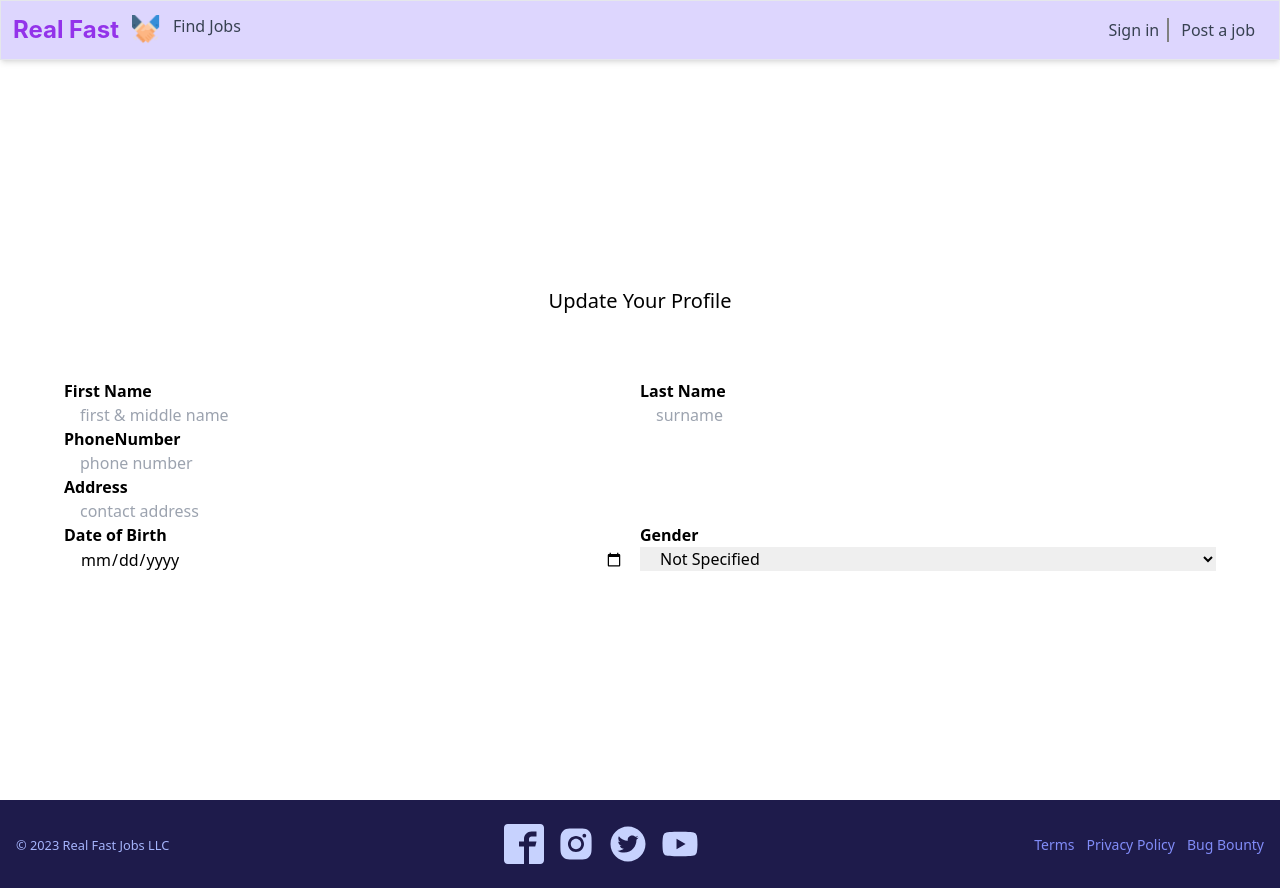
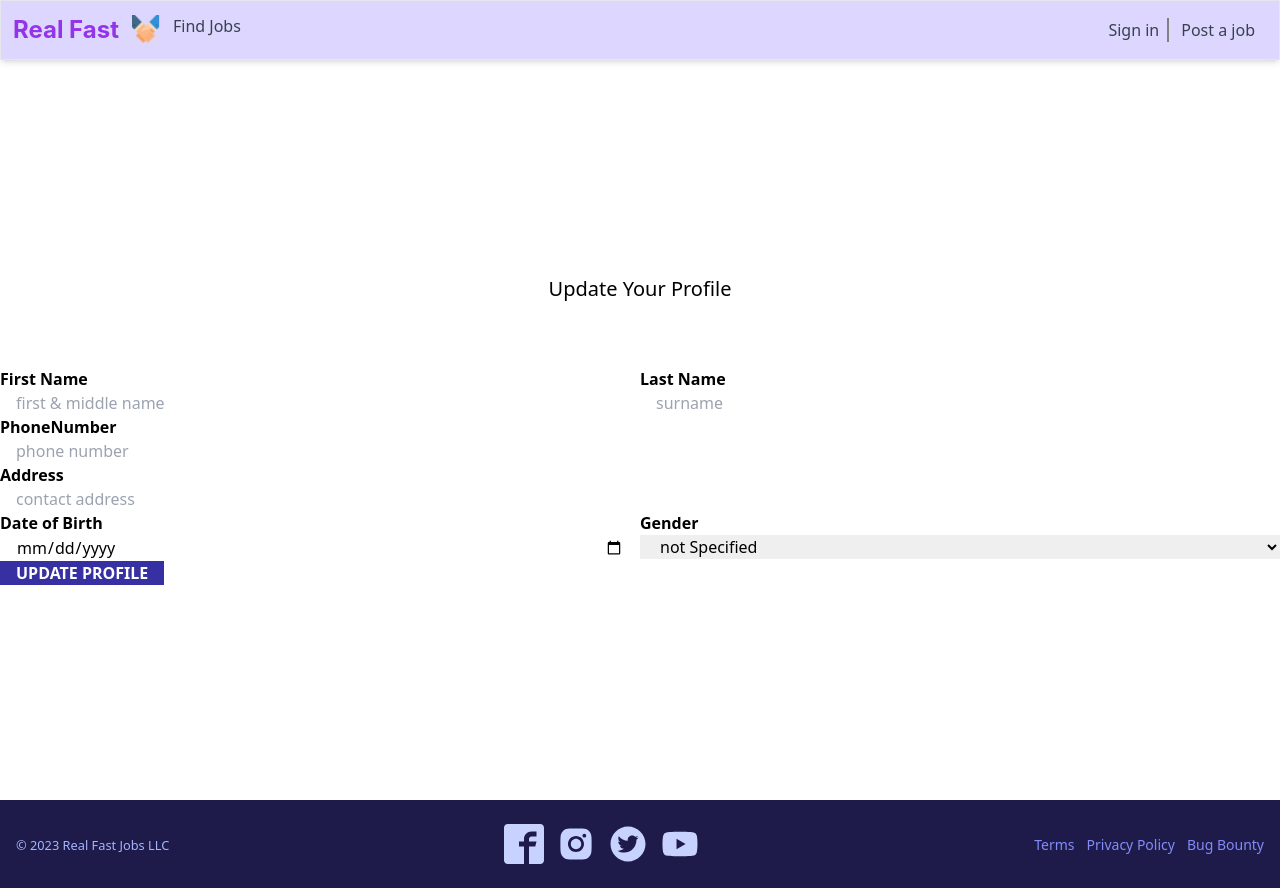
Before and after one commit to dami-josif/realfast, a Next.js app: page /talents/profile-update in a window 1280 px wide. Built offline with nearby package versions, Linux system fonts and the light colour scheme.

Commit message:
new commit

```diff
--- a/components/MainNav.js
+++ b/components/MainNav.js
@@ -52,7 +52,7 @@ export default function MainNav() {
             <div className={navbarStyles.halfScreenMenuBlock}>
                 <ul className={navbarStyles.mobileMenuItems}>
                 <li className={navbarStyles.mobileMenuItem}>
-                    <Link href='#' className={navbarStyles.mobileMenuText}>Home</Link>
+                    <Link href='/'  className={navbarStyles.mobileMenuText} onClick={() => setShowMobileNav(false)}>Home</Link>
                 </li>
                 <li className={navbarStyles.mobileMenuItem}>
                     <Link href='#' className={navbarStyles.mobileMenuText}>Find Jobs</Link>
@@ -69,11 +69,11 @@ export default function MainNav() {
                 </ul>
 
                 <div className={navbarStyles.mobileBottomItems}>
-                <Link href='#' className={navbarStyles.signinBtn}>
+                <Link href='#' className={navbarStyles.authBtn}>
                     <span className={navbarStyles.btnItems}>Sign in</span>
                     <AiOutlineArrowRight className={navbarStyles.btnItems}/></Link>
-                <Link href='#' className={navbarStyles.createAcctBtn}>
-                    <span>Create account</span>
+                <Link href='#' className={navbarStyles.authBtn} style={{backgroundColor:'#3730a3',color:'#fff'}}>
+                    <span className={navbarStyles.btnItems}>Create account</span>
                     <AiOutlineArrowRight />
                 </Link>
                 </div>
@@ -96,8 +96,8 @@ const navbarStyles = {
     mobileMenuItems:'flex flex-col gap-3 pt-[60px] pr-4',
     mobileMenuItem:'text-end',
     mobileMenuText:'text-[20px] font-reading text-gray-400',
-    mobileBottomItems:'px-3',
-    signinBtn:'block w-full h-[58px] flex flex-row justify-between items-center px-3 bg-pink-400 rounded-md',
+    mobileBottomItems:'flex flex-col gap-2 px-3 pb-3 ',
+    authBtn:'block w-full h-[58px] flex flex-row justify-between items-center px-3 bg-pink-400 rounded-md',
     btnItems:'text-xl',
     createAcctBtn:''
   }
--- a/package.json
+++ b/package.json
@@ -9,10 +9,12 @@
     "lint": "next lint"
   },
   "dependencies": {
+    "formik": "^2.2.9",
     "next": "13.2.4",
     "react": "18.2.0",
     "react-dom": "18.2.0",
-    "react-icons": "^4.8.0"
+    "react-icons": "^4.8.0",
+    "yup": "^1.1.1"
   },
   "devDependencies": {
     "autoprefixer": "^10.4.14",
--- a/pages/index.js
+++ b/pages/index.js
@@ -46,12 +46,12 @@ export default function Home() {
 
 const styles={
   container:'w-full flex flex-col justify-center items-center px-16',
-  wrapper:'md:w-full  flex flex-col gap-16 ',
+  wrapper:'md:w-full  flex flex-col gap-16',
   searchBlock:'md:w-full ',
   searchPanel:'md:w-full flex flex-row gap-1',
   search:'md:w-full border border-indigo-200 rounded-full py-4 px-5',
   searchBtn:'bg-indigo-800 flex justify-center items-center text-white font-bold py-5 px-6 rounded-full cursor-pointer',
   message:'text-center mt-2 font-bold',
-  otherActions:'flex flex-row gap-4 justify-center',
-  quickFinder:'md:w-[200px] md:h-[70px] bg-indigo-800 text-white text-sm font-bold border shadow-lg'
+  otherActions:'flex flex-row justify-center gap-4',
+  quickFinder:'md:w-[200px] md:h-[70px] py-4 px-4 bg-indigo-800 text-white text-sm font-bold border shadow-lg'
 }
--- a/pages/talents/profile-update.js
+++ b/pages/talents/profile-update.js
@@ -1,12 +1,40 @@
 import {useState,useEffect} from "react"
 import Head from 'next/head'
+import { useFormik } from "formik";
+import * as yup from 'yup';
 
+//create a validation schema (validation rules)
+const fieldsSchema = yup.object().shape({
+    firstName:yup.string().required('Please,fill this field').min(2,'please, enter two or more character'),
+    lastName:yup.string().required('Please,fill this field').min(2,'please, enter two or more character'),
+    phoneNumber:yup.string().required().min(10).max(17),
+    address:yup.string().required('Please fill this field').min(18),
+    gender:yup.string().notOneOf(['Not Specified']),
+
+});
 export default function profileUpdate() {
     const [screenHeight, setScreenHeight] = useState(0);
+
 
   useEffect(()=>{
     setScreenHeight(window.innerHeight - 60);
   },[])
+
+
+  const {values, handleBlur, handleChange, errors, handleSubmit, touched } = useFormik({
+    validationSchema:fieldsSchema,
+    initialValues:{
+        firstName:'',
+        lastName:'',
+        phoneNumber:'',
+        address:'',
+        dob:'',
+        gender:''
+    },
+    onSubmit:(values)=>{
+        console.log(values.firstName);
+    }
+  });
   return (
     <>
         <Head>
@@ -19,38 +47,46 @@ export default function profileUpdate() {
             <div className={styles.wrapper}>
                 <h2 className={styles.title}>Update Your Profile</h2>
 
-                <form action="">
+                <form onSubmit={handleSubmit}>
                     <div className={styles.inputBlockRow}>
                         <div className={styles.inputBlock}>
                             <label className={styles.label} htmlFor="">First Name</label>
-                            <input type="text" placeholder="first & middle name" className={styles.inputField} />
+                            <input id="firstName" type="text" placeholder="first & middle name" className={styles.inputField} value={values.firstName} onChange={handleChange} onBlur={handleBlur
+                            }/>
+                            {errors.firstName && touched.firstName ? <p className={styles.formError} style={{color:'red'}}>{errors.firstName}</p> : null}
                         </div>
                         <div className={styles.inputBlock}>
                             <label className={styles.label} htmlFor="">Last Name</label>
-                            <input type="text" placeholder="surname" className={styles.inputField} />
+                            <input id="lastName" type="text" placeholder="surname" className={styles.inputField} value={values.lastName} onChange={handleChange} onBlur={handleBlur}  />
+                            {errors.lastName && touched.lastName ? <p className={styles.formError} style={{color:'red'}}>{errors.lastName}</p> : null}
                         </div>
                     </div>
                     <div className={styles.inputBlock}>
                         <label className={styles.label} htmlFor="">PhoneNumber</label>
-                        <input type="tell" placeholder="phone number" className={styles.inputField} />
+                        <input id="phoneNumber" type="tell" placeholder="phone number" className={styles.inputField} value={values.phoneNumber} onChange={handleChange} onBlur={handleBlur} />
+                        {errors.phoneNumber && touched.phoneNumber ? <p className={styles.formError} style={{color:'red'}}>{errors.phoneNumber}</p> : null}
                         <label className={styles.label} htmlFor="">Address</label>
-                        <input type="text" placeholder="contact address" className={styles.inputField} />
+                        <input id="address" type="text" placeholder="contact address" className={styles.inputField} value={values.address} onChange={handleChange} onBlur={handleBlur}/>
+                        {errors.address && touched.address ? <p className={styles.formError} style={{color:'red'}}>{errors.address}</p> : null}
                     </div>
 
                     <div className={styles.inputBlockRow}>
                         <div className={styles.inputBlock}>
                             <label className={styles.label} htmlFor="">Date of Birth</label>
-                            <input type="date" className={styles.inputField} />
+                            <input id="dob" type="date" className={styles.inputField} value={values.dob} onChange={handleChange} onBlur={handleBlur}/>
+                            {errors.dob && touched.dob ? <p className={styles.formError} style={{color:'red'}}>{errors.dob}</p> : null}
                         </div>
                         <div className={styles.inputBlock}>
-                            <label className={styles.label} htmlFor="">Gender</label>
-                            <select className={styles.inputField}>
-                                <option value="Not Specified">Not Specified</option>
-                                <option value="Female">Female</option>
-                                <option value="Male">Male</option>
+                            <label className={styles.label}>Gender</label>
+                            <select id="gender" className={styles.inputField} value={values.gender} onChange={handleChange} onBlur={handleBlur}>
+                                <option value="Not Specified">not Specified</option>
+                                <option value="Female">female</option>
+                                <option value="Male">male</option>
                             </select>
+                            {errors.gender && touched.gender ? <p className={styles.formError} style={{color:'red'}}>{errors.gender}</p> : null}
                         </div>
                     </div>
+                    <button type="submit" className={styles.submitBtn}>UPDATE PROFILE</button>
                 </form>
             </div>
 
@@ -61,11 +97,13 @@ export default function profileUpdate() {
 }
 
 const styles={
-  container:'w-full flex flex-col justify-center items-center px-16',
+  container:'w-full flex flex-col justify-center items-center py-10',
   wrapper:'md:w-full  flex flex-col gap-16',
   title:'text-xl text-center',
   inputBlockRow:'w-full flex flex-col md:flex-row md:space-x-3',
   inputBlock:'w-full',
   label:'font-bold md:mb-3',
   inputField:'w-full border-2 border-gray-400 py-3 px-4 rounded',
+  submitBtn:'content-end mt-3 border-2 bg-indigo-800 text-white font-bold py-3 px-4 rounded',
+  formError:'font-semibold text-xs'
 }
```
Also changed, not shown: 1 other file (tests, documents, lock files or other folders).
